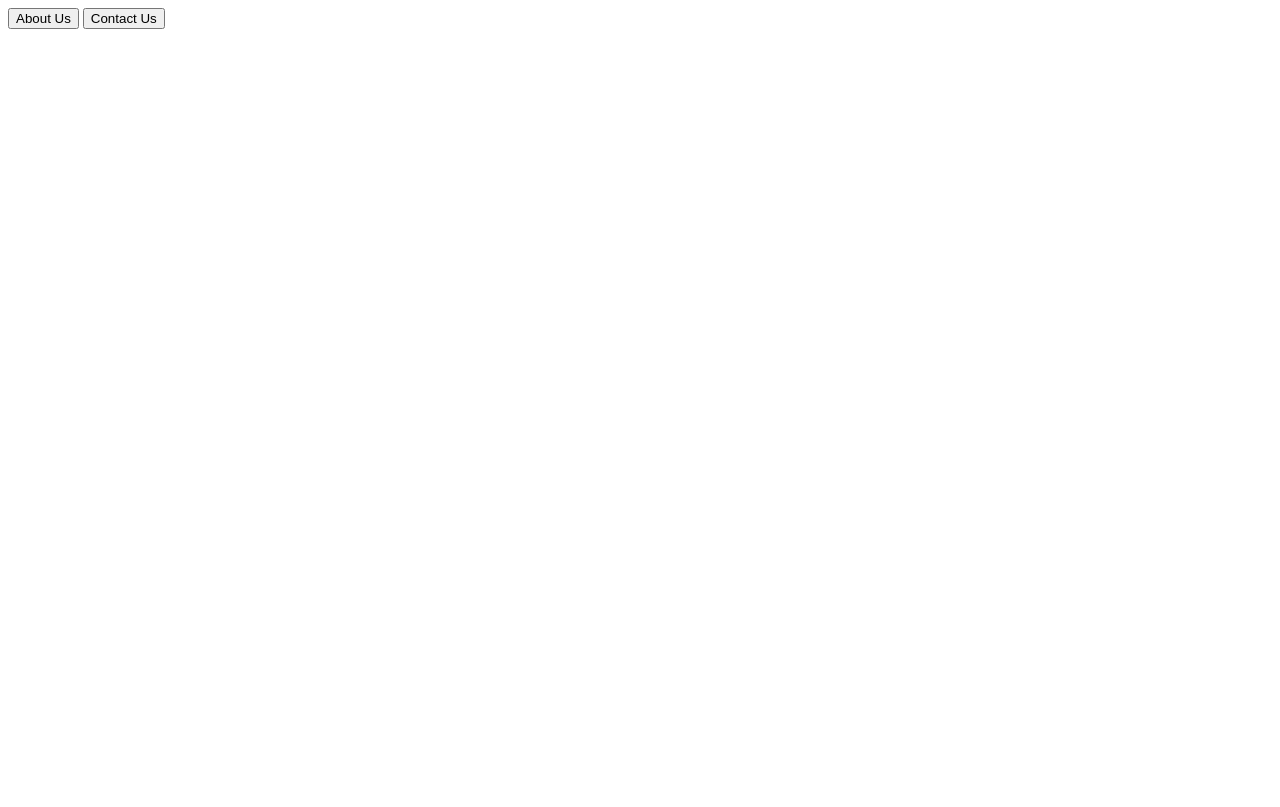
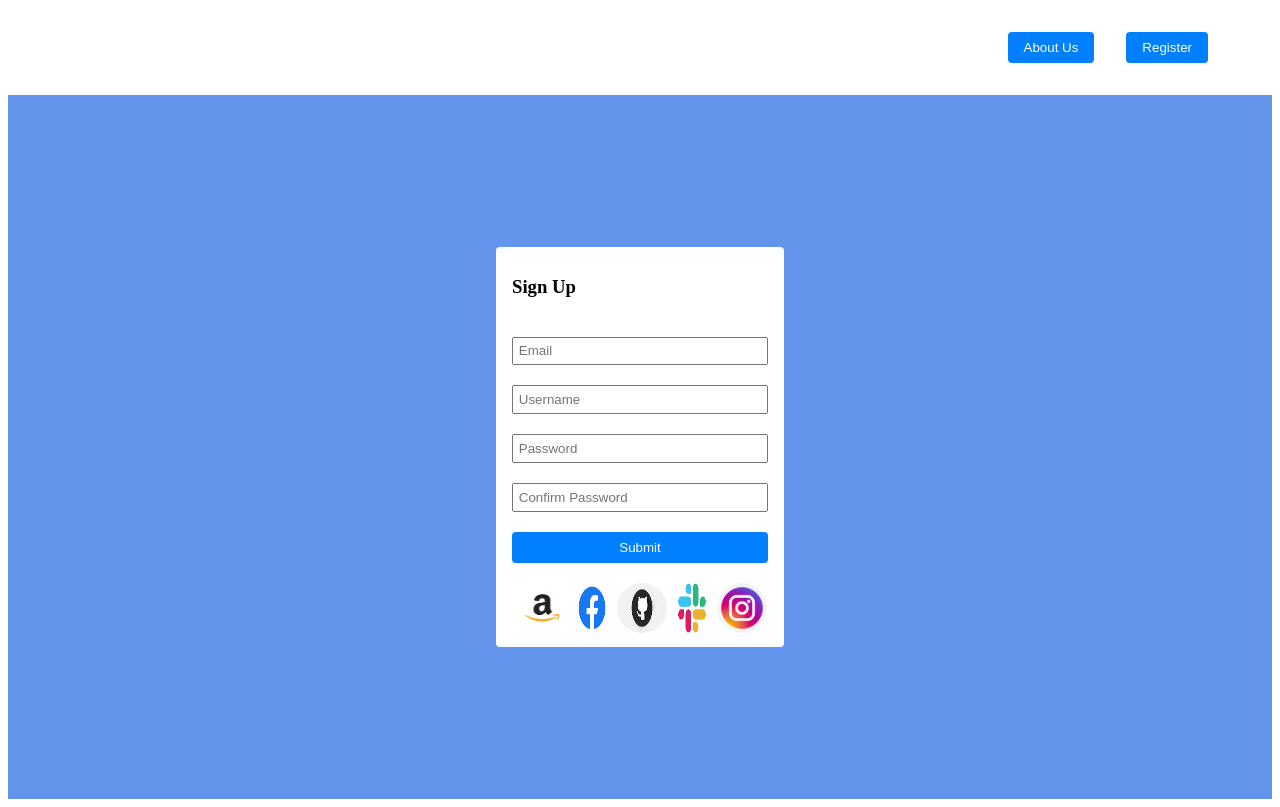
Before and after one commit to hongek9/HTMLRegisterPage, a plain HTML site: page index.html in a window 1280 px wide. Drawn offline with Linux system fonts and the light colour scheme.

Commit message:
created register page

```diff
--- a/index.html
+++ b/index.html
@@ -8,11 +8,38 @@
     <link rel="stylesheet" type="text/css" href="main.css" />
 </head>
 <body>
-    <div>
-        <button>About Us</button>
-        <button>Contact Us</button>
+    <div class="header">
+        <button class="button">About Us</button>
+        <button class="button">Register</button>
     </div>
-    <div>
+    <div class="body">
+        <form class="form">
+
+                <h3>Sign Up</h3>
+                <input class="inputs" type="text" placeholder="Email" />
+                <input class="inputs" type="text" placeholder="Username" />
+                <input class="inputs" type="password" placeholder="Password" />
+                <input class="inputs" type="password" placeholder="Confirm Password" />
+                <button class="submitButton" type="submit">Submit</button>
+                <div class="imageContainer">
+                    <a href="https://www.amazon.com/">
+                        <img class="images" src="./assets/amazon.png" alt="link to amazon" />
+                    </a>
+                <a href="https://www.facebook.com/">
+                    <img class="images" src="./assets/facebook.png" alt="link to facebook" />
+                </a>
+                <a href="https://github.com/">
+                    <img class="images" src="assets/github.png" alt="Link to github" />
+                </a>
+                <a href="https://slack.com/">
+                    <img class="images" src="assets/slack.png" alt="link to slack" />
+                </a>
+                <a href="https://www.instagram.com/" >
+                    <img class="images" src="assets/instagram.jpg" alt="link to instagram" />
+                </a>
+            </div>
+
+        </form>
 
     </div>
 
--- a/main.css
+++ b/main.css
@@ -0,0 +1,59 @@
+.header {
+    margin: 2rem;
+    display: flex;
+    justify-content: end;
+}
+
+.button {
+    background: #0080ff;
+    padding: 0.5rem 1rem;
+    margin-right: 2rem;
+    border: none;
+    border-radius: 0.25rem;
+    color: white;
+}
+
+.submitButton {
+    background: #0080ff;
+    padding: 0.5rem 1rem;
+    border: none;
+    border-radius: 0.25rem;
+    color: white;
+}
+
+
+.body {
+    background-color: cornflowerblue;
+    height: 88vh;
+    display: flex;
+    align-items: center;
+    justify-content: center;
+}
+
+.form {
+    display: flex;
+    width: 20vw;
+    height: 50vh;
+    flex-direction: column;
+    background: white;
+    border-radius: .25rem;
+    align-content: stretch;
+    justify-content: space-around;
+    padding: 0rem 1rem;
+}
+
+.inputs {
+    padding: 0.3rem;
+}
+
+.images {
+    width: 50px;
+    height: 50px;
+    border-radius: 50%;
+}
+
+.imageContainer {
+    display: flex;
+    justify-content: space-around;
+    padding: 0rem 0.3rem;
+}
```
Also changed, not shown: assets/amazon.png (added), assets/facebook.png (added), assets/github.png (added), assets/instagram.jpg (added), assets/slack.png (added).
